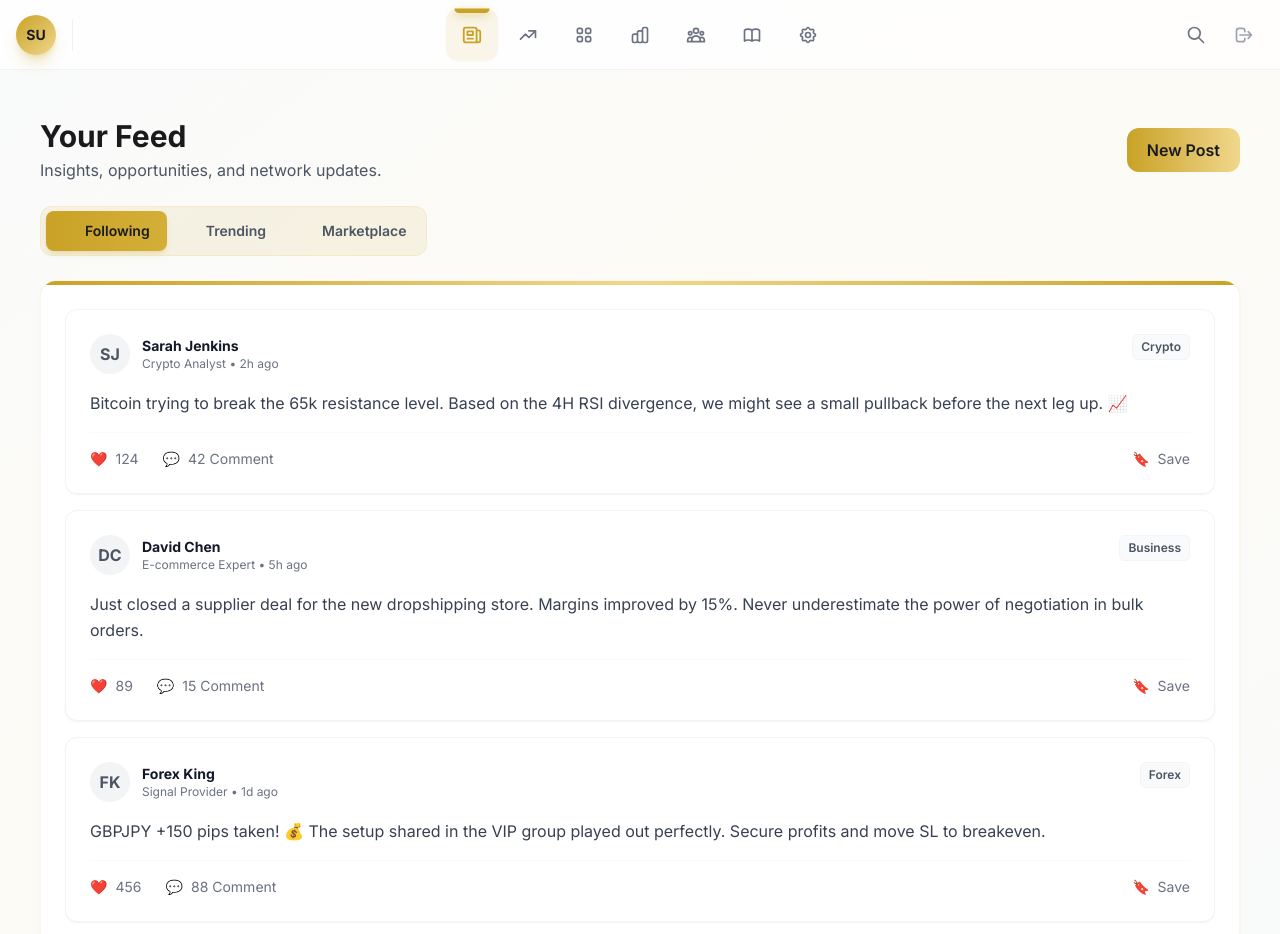
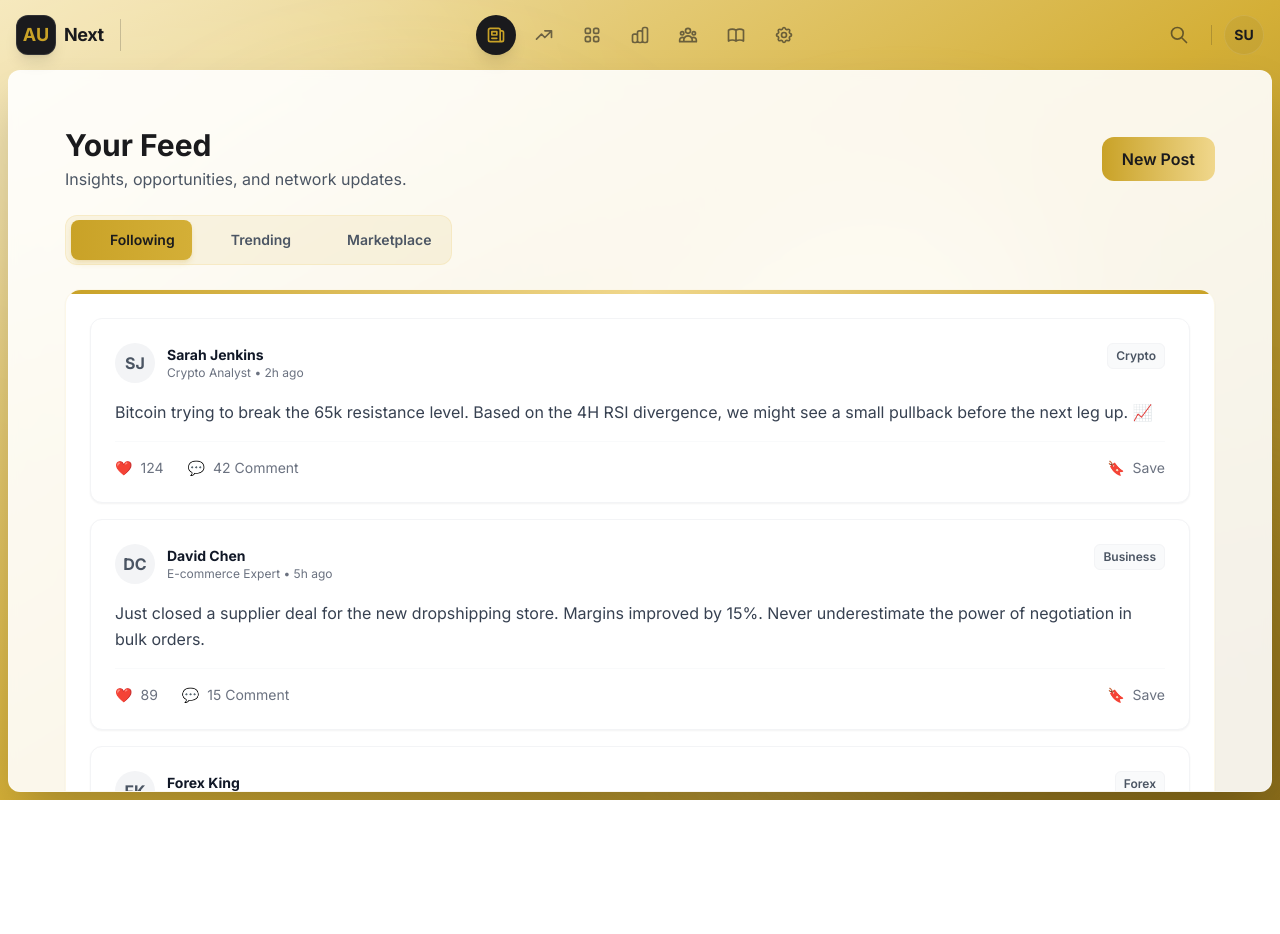
Before and after one commit to JeenRios/AU-Next, a Next.js app: page /feed in a window 1280 px wide. Shown: the top 934 px of the page. After the commit the page ends 800 px from the top, so only its background shows below. Built offline with nearby package versions, Linux system fonts and the light colour scheme; sample sign-in values are in the browser's storage.

Commit message:
feat: enhance layout with animated background shapes and improved structure

```diff
--- a/app/(user)/layout.tsx
+++ b/app/(user)/layout.tsx
@@ -83,7 +83,21 @@ export default function UserLayout({ children }: { children: React.ReactNode })
   }, [mobileSidebarOpen]);
 
   return (
-    <div className="min-h-screen bg-gradient-to-br from-gray-50 via-primary-gold/5 to-gray-50 flex flex-col pt-[70px]">
+    <div className="h-screen w-full bg-gradient-to-br from-[#f5e6b5] via-[#d4af37] to-[#8a6d1b] flex flex-col overflow-hidden relative isolate">
+      {/* Enhanced Abstract Background Shapes - More Visible */}
+      <div className="absolute inset-0 overflow-hidden pointer-events-none z-0">
+         {/* Top Left Highlights - Sharp White */}
+         <div className="absolute top-[-10%] left-[-10%] w-[50%] h-[50%] rounded-full bg-white/20 blur-[100px] animate-blob mix-blend-overlay"></div>
+
+         {/* Bottom Right Depths - Dark Contrast */}
+         <div className="absolute bottom-[-10%] right-[-10%] w-[50%] h-[50%] rounded-full bg-[#8a6d1b]/40 blur-[80px] animate-blob animation-delay-2000 mix-blend-multiply"></div>
+
+         {/* Floating Blobs (Distinct shapes) */}
+         <div className="absolute top-[20%] right-[15%] w-[350px] h-[350px] rounded-full bg-[#f0d78c]/60 blur-[60px] animate-blob mix-blend-overlay" style={{ animationDelay: '0s' }}></div>
+         <div className="absolute bottom-[25%] left-[15%] w-[450px] h-[450px] rounded-full bg-[#c9a227]/40 blur-[90px] animate-blob mix-blend-overlay" style={{ animationDelay: '2s' }}></div>
+         <div className="absolute top-[45%] left-[45%] w-[400px] h-[400px] rounded-full bg-[#ffeebb]/50 blur-[70px] animate-blob mix-blend-overlay" style={{ animationDelay: '4s' }}></div>
+      </div>
+
       {/* Skip link for accessibility */}
       <a href="#main-content" className="sr-only focus:not-sr-only focus:absolute focus:top-4 focus:left-4 focus:z-[100] focus:px-4 focus:py-2 focus:bg-primary-gold focus:text-surface-dark focus:rounded-lg focus:font-semibold">
         Skip to main content
@@ -105,8 +119,14 @@ export default function UserLayout({ children }: { children: React.ReactNode })
       />
 
       {/* Main Content */}
-      <main id="main-content" className="flex-1 min-h-screen container mx-auto px-4 py-6 max-w-7xl">
-        {children}
+      <main id="main-content" className="flex-1 flex flex-col min-h-0 pt-[70px] pb-2 px-2 z-10 w-full">
+         <div className="flex-1 bg-white/90 backdrop-blur-sm rounded-xl shadow-2xl border border-white/20 overflow-hidden relative flex flex-col">
+            <div className="absolute inset-0 overflow-y-auto p-4 md:p-8 scroll-smooth">
+                <div className="container mx-auto max-w-7xl min-h-full">
+                    {children}
+                </div>
+            </div>
+         </div>
       </main>
     </div>
   );
--- a/components/shared/layout/SideNavLayout/index.tsx
+++ b/components/shared/layout/SideNavLayout/index.tsx
@@ -49,6 +49,7 @@ export default function SideNavLayout<T extends string = string>({
   const tabRefs = useRef<(HTMLButtonElement | null)[]>([]);
   const containerRef = useRef<HTMLDivElement>(null);
   const searchInputRef = useRef<HTMLInputElement>(null);
+  const searchTriggerRef = useRef<HTMLButtonElement>(null); // New ref for the search button
 
   // Toggle Search with Keyboard Shortcut
   useEffect(() => {
@@ -75,15 +76,25 @@ export default function SideNavLayout<T extends string = string>({
   // Click outside to close search
   useEffect(() => {
     const handleClickOutside = (event: MouseEvent) => {
-      if (
-        searchOpen &&
-        containerRef.current &&
-        !containerRef.current.contains(event.target as Node) &&
-        !(event.target as Element).closest('.search-widget')
-      ) {
-        setSearchOpen(false);
+      const target = event.target as Element;
+
+      // If search is not open, do nothing
+      if (!searchOpen) return;
+
+      // If click is on the search trigger button, ignore it (let onClick handle toggle)
+      if (searchTriggerRef.current && searchTriggerRef.current.contains(target as Node)) {
+        return;
       }
+
+      // If click is inside the search widget popup, ignore it
+      if (target.closest('.search-widget')) {
+        return;
+      }
+
+      // Otherwise (click outside both trigger and widget), close search
+      setSearchOpen(false);
     };
+
     document.addEventListener('mousedown', handleClickOutside);
     return () => document.removeEventListener('mousedown', handleClickOutside);
   }, [searchOpen]);
@@ -122,46 +133,26 @@ export default function SideNavLayout<T extends string = string>({
   const handleNavClick = (tab: T) => {
     setActiveTab(tab);
     setMobileOpen(false);
+    setSearchOpen(false); // Close search when navigating
   };
 
   return (
     <>
-      {/* Top Header Navigation (Nextcloud-like Layout) */}
-      <header className="fixed top-0 left-0 right-0 z-50 h-[70px] flex items-center justify-between px-4 bg-white/80 backdrop-blur-2xl border-b border-gray-200/50 group/dock isolate">
+      {/* Top Header Navigation (Unified with Parent) */}
+      <header className="fixed top-0 left-0 right-0 z-50 h-[70px] flex items-center justify-between px-4 bg-transparent group/dock isolate text-surface-dark">
 
-        {/* Left: User Profile & Brand */}
+        {/* Left: Brand Logo */}
         <div className="flex items-center gap-4">
-          <div className="relative group/user z-50">
-            <button className="w-10 h-10 rounded-full bg-gradient-to-br from-primary-gold to-secondary-gold flex items-center justify-center shadow-lg shadow-primary-gold/30 shrink-0 group-has-[.dock-trigger:hover]/dock:blur-[2px] transition-all duration-300 group-hover/user:scale-110 group-hover/user:!blur-none overflow-hidden dock-trigger">
-               <span className="text-surface-dark font-bold text-xs md:text-sm">
-                {user?.name
-                  ? user.name.split(' ').map(n => n[0]).join('').substring(0, 2).toUpperCase()
-                  : 'AU'}
-              </span>
-            </button>
+             <div className="flex items-center gap-2 group cursor-pointer dock-trigger">
+                 <div className="w-10 h-10 rounded-xl bg-surface-dark flex items-center justify-center shadow-lg border border-white/10 group-has-[.dock-trigger:hover]/dock:blur-[2px] hover:!blur-none transition-all duration-300">
+                    <span className="font-bold text-primary-gold text-lg">AU</span>
+                 </div>
+                 <span className="font-bold text-lg tracking-tight group-has-[.dock-trigger:hover]/dock:blur-[2px] hover:!blur-none transition-all duration-300 text-surface-dark hidden md:block">
+                    {brandSuffix}
+                 </span>
+             </div>
 
-            {/* User Dropdown */}
-            <div className="absolute left-0 top-full mt-2 opacity-0 group-hover/user:opacity-100 transition-all duration-300 invisible group-hover/user:visible pointer-events-none group-hover/user:pointer-events-auto">
-                <div className="absolute left-0 -top-2 w-full h-2 bg-transparent" />
-                <div className="bg-surface-dark/95 backdrop-blur-xl text-white text-xs rounded-xl shadow-xl p-3 min-w-[200px] flex flex-col gap-1 border border-white/10">
-                   <div className="pb-3 mb-1 border-b border-white/10">
-                      <p className="font-bold text-primary-gold text-sm truncate">{user?.name || 'Guest User'}</p>
-                      <p className="text-[10px] text-gray-400 truncate">{user?.email || 'guest@example.com'}</p>
-                   </div>
-                   <button onClick={onProfileClick} className="flex items-center gap-3 p-2 hover:bg-white/10 rounded-lg transition-colors text-left w-full">
-                      Profile
-                   </button>
-                   <button className="flex items-center gap-3 p-2 hover:bg-white/10 rounded-lg transition-colors text-left w-full">
-                      Settings
-                   </button>
-                   <button onClick={onLogout} className="flex items-center gap-3 p-2 hover:bg-red-500/10 hover:text-red-400 rounded-lg transition-colors text-left w-full mt-1 text-gray-400">
-                      Logout
-                   </button>
-                </div>
-            </div>
-          </div>
-
-          <div className="h-8 w-px bg-gray-200/60 hidden md:block group-has-[.dock-trigger:hover]/dock:blur-[2px] transition-all duration-300" />
+             <div className="h-8 w-px bg-surface-dark/20 hidden md:block group-has-[.dock-trigger:hover]/dock:blur-[2px] transition-all duration-300" />
         </div>
 
         {/* Center: Navigation Items */}
@@ -171,25 +162,22 @@ export default function SideNavLayout<T extends string = string>({
                 key={item.id}
                 onClick={() => handleNavClick(item.id)}
                 title={item.label}
-                className={`relative w-12 h-12 flex items-center justify-center rounded-xl transition-all duration-300 group focus:outline-none group-has-[.dock-trigger:hover]/dock:blur-[2px] hover:!blur-none hover:!scale-110 hover:bg-black/5 dock-trigger ${
+                className={`relative w-10 h-10 flex items-center justify-center rounded-full transition-all duration-300 group focus:outline-none group-has-[.dock-trigger:hover]/dock:blur-[2px] hover:!blur-none dock-trigger ${
                   activeTab === item.id
-                    ? 'text-primary-gold scale-110 bg-primary-gold/10'
-                    : 'text-gray-500 hover:text-surface-dark'
+                    ? 'bg-surface-dark text-primary-gold shadow-lg'
+                    : 'text-surface-dark/60 hover:text-surface-dark hover:bg-surface-dark/5'
                 }`}
               >
-                <div className="w-6 h-6 flex items-center justify-center">
+                <div className="w-5 h-5 flex items-center justify-center">
                   {item.icon}
                 </div>
 
-                {/* Active Indicator Line (Top) */}
-                {activeTab === item.id && (
-                  <span className="absolute top-0 left-1/2 -translate-x-1/2 w-8 h-1 bg-primary-gold rounded-b-md shadow-[0_2px_8px_rgba(201,162,39,0.5)]" />
-                )}
+                {/* Active Indicator Line (Top) - Removed as we have the new style */}
 
                 {/* Badge */}
                 {item.badge !== undefined && item.badge > 0 && (
                   <span className={`absolute top-2 right-2 w-2.5 h-2.5 rounded-full border border-white ${
-                    activeTab === item.id ? 'bg-primary-gold' : 'bg-red-500'
+                    activeTab === item.id ? 'bg-surface-dark text-primary-gold' : 'bg-red-500'
                   }`} />
                 )}
 
@@ -203,13 +191,14 @@ export default function SideNavLayout<T extends string = string>({
             ))}
         </nav>
 
-        {/* Right: Search & Actions */}
+        {/* Right: Search, User & Actions */}
         <div className="flex items-center gap-2">
            <button
+              ref={searchTriggerRef}
               onClick={() => setSearchOpen(!searchOpen)}
               title="Search (Ctrl + K)"
               className={`relative w-10 h-10 flex items-center justify-center rounded-full transition-all duration-300 group focus:outline-none group-has-[.dock-trigger:hover]/dock:blur-[2px] hover:!blur-none dock-trigger ${
-                  searchOpen ? 'bg-primary-gold text-white' : 'text-gray-500 hover:text-primary-gold hover:bg-black/5'
+                  searchOpen ? 'bg-surface-dark text-primary-gold shadow-lg' : 'text-surface-dark/60 hover:text-surface-dark hover:bg-surface-dark/5'
               }`}
             >
               <svg className="w-5 h-5" fill="none" stroke="currentColor" viewBox="0 0 24 24">
@@ -217,20 +206,48 @@ export default function SideNavLayout<T extends string = string>({
               </svg>
             </button>
 
-            <button
-              onClick={onLogout}
-              title="Logout"
-              className="relative w-10 h-10 flex items-center justify-center rounded-full transition-all duration-300 text-gray-400 hover:bg-red-50 hover:text-red-500 group-has-[.dock-trigger:hover]/dock:blur-[2px] hover:!blur-none dock-trigger"
-            >
-              <svg className="w-5 h-5" fill="none" stroke="currentColor" viewBox="0 0 24 24">
-                <path strokeLinecap="round" strokeLinejoin="round" strokeWidth={2} d="M17 16l4-4m0 0l-4-4m4 4H7m6 4v1a3 3 0 01-3 3H6a3 3 0 01-3-3V7a3 3 0 013-3h4a3 3 0 013 3v1" />
-              </svg>
-            </button>
+            <div className="h-5 w-px bg-surface-dark/20 mx-1 group-has-[.dock-trigger:hover]/dock:blur-[2px] transition-all duration-300" />
+
+            <div className="relative group/user z-50">
+              <button
+                title="Profile & Settings"
+                className="w-10 h-10 rounded-full bg-surface-dark/5 flex items-center justify-center border border-white/10 shrink-0 group-has-[.dock-trigger:hover]/dock:blur-[2px] transition-all duration-300 hover:scale-110 hover:!blur-none hover:bg-surface-dark hover:text-primary-gold dock-trigger overflow-hidden text-surface-dark"
+              >
+                  <span className="font-bold text-xs md:text-sm">
+                    {user?.name
+                      ? user.name.split(' ').map(n => n[0]).join('').substring(0, 2).toUpperCase()
+                      : 'AU'}
+                  </span>
+              </button>
+
+               {/* User Dropdown */}
+              <div className="absolute right-0 top-full mt-2 opacity-0 group-hover/user:opacity-100 transition-all duration-300 invisible group-hover/user:visible pointer-events-none group-hover/user:pointer-events-auto">
+                  <div className="absolute right-0 -top-2 w-full h-2 bg-transparent" />
+                  <div className="bg-surface-dark/95 backdrop-blur-xl text-white text-xs rounded-xl shadow-xl p-3 min-w-[200px] flex flex-col gap-1 border border-white/10">
+                     <div className="pb-3 mb-1 border-b border-white/10">
+                        <p className="font-bold text-primary-gold text-sm truncate">{user?.name || 'Guest User'}</p>
+                        <p className="text-[10px] text-gray-400 truncate">{user?.email || 'guest@example.com'}</p>
+                     </div>
+                     <button onClick={onProfileClick} className="flex items-center gap-3 p-2 hover:bg-white/10 rounded-lg transition-colors text-left w-full">
+                        <svg className="w-4 h-4 text-gray-400" fill="none" stroke="currentColor" viewBox="0 0 24 24"><path strokeLinecap="round" strokeLinejoin="round" strokeWidth={2} d="M16 7a4 4 0 11-8 0 4 4 0 018 0zM12 14a7 7 0 00-7 7h14a7 7 0 00-7-7z" /></svg>
+                        Profile
+                     </button>
+                     <button className="flex items-center gap-3 p-2 hover:bg-white/10 rounded-lg transition-colors text-left w-full">
+                        <svg className="w-4 h-4 text-gray-400" fill="none" stroke="currentColor" viewBox="0 0 24 24"><path strokeLinecap="round" strokeLinejoin="round" strokeWidth={2} d="M10.325 4.317c.426-1.756 2.924-1.756 3.35 0a1.724 1.724 0 002.573 1.066c1.543-.94 3.31.826 2.37 2.37a1.724 1.724 0 001.065 2.572c1.756.426 1.756 2.924 0 3.35a1.724 1.724 0 00-1.066 2.573c.94 1.543-.826 3.31-2.37 2.37a1.724 1.724 0 00-2.572 1.065c-.426 1.756-2.924 1.756-3.35 0a1.724 1.724 0 00-2.573-1.066c-1.543.94-3.31-.826-2.37-2.37a1.724 1.724 0 00-1.065-2.572c-1.756-.426-1.756-2.924 0-3.35a1.724 1.724 0 001.066-2.573c-.94-1.543.826-3.31 2.37-2.37.996.608 2.296.07 2.572-1.065z" /><path strokeLinecap="round" strokeLinejoin="round" strokeWidth={2} d="M15 12a3 3 0 11-6 0 3 3 0 016 0z" /></svg>
+                        Settings
+                     </button>
+                     <button onClick={onLogout} className="flex items-center gap-3 p-2 hover:bg-red-500/10 hover:text-red-400 rounded-lg transition-colors text-left w-full mt-1 text-gray-400">
+                        <svg className="w-4 h-4 text-red-400" fill="none" stroke="currentColor" viewBox="0 0 24 24"><path strokeLinecap="round" strokeLinejoin="round" strokeWidth={2} d="M17 16l4-4m0 0l-4-4m4 4H7m6 4v1a3 3 0 01-3 3H6a3 3 0 01-3-3V7a3 3 0 013-3h4a3 3 0 013 3v1" /></svg>
+                        Logout
+                     </button>
+                  </div>
+              </div>
+            </div>
 
             {/* Mobile Menu Toggle */}
             <button
               onClick={() => setMobileOpen(!mobileOpen)}
-              className="md:hidden w-10 h-10 flex items-center justify-center text-gray-400 hover:text-surface-dark"
+              className="md:hidden w-10 h-10 flex items-center justify-center text-[#1a1a1d]/60 hover:text-[#1a1a1d]"
             >
               <svg className="w-6 h-6" fill="none" stroke="currentColor" viewBox="0 0 24 24">
                 <path strokeLinecap="round" strokeLinejoin="round" strokeWidth={2} d="M4 6h16M4 12h16M4 18h16" />
--- a/tailwind.config.js
+++ b/tailwind.config.js
@@ -16,7 +16,26 @@ module.exports = {
         'primary-gold': '#c9a227',
         'secondary-gold': '#f0d78c',
         'surface-dark': '#1a1a1d',
-      }
+      },
+      animation: {
+        blob: "blob 7s infinite",
+      },
+      keyframes: {
+        blob: {
+          "0%": {
+            transform: "translate(0px, 0px) scale(1)",
+          },
+          "33%": {
+            transform: "translate(30px, -50px) scale(1.1)",
+          },
+          "66%": {
+            transform: "translate(-20px, 20px) scale(0.9)",
+          },
+          "100%": {
+            transform: "translate(0px, 0px) scale(1)",
+          },
+        },
+      },
     },
   },
   plugins: [],
```
Also changed, not shown: app/(admin)/layout.tsx (+22 -4 lines).
